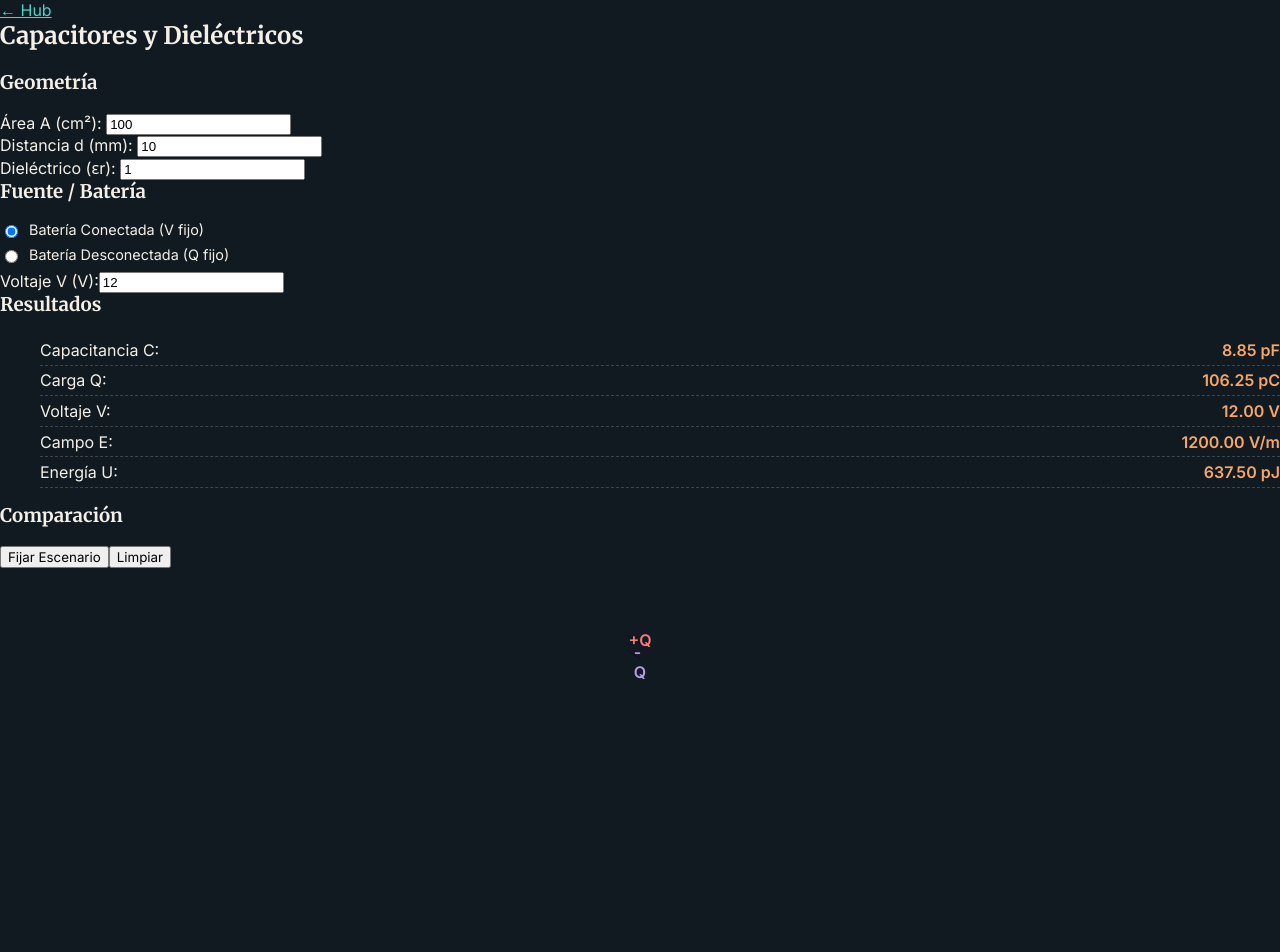
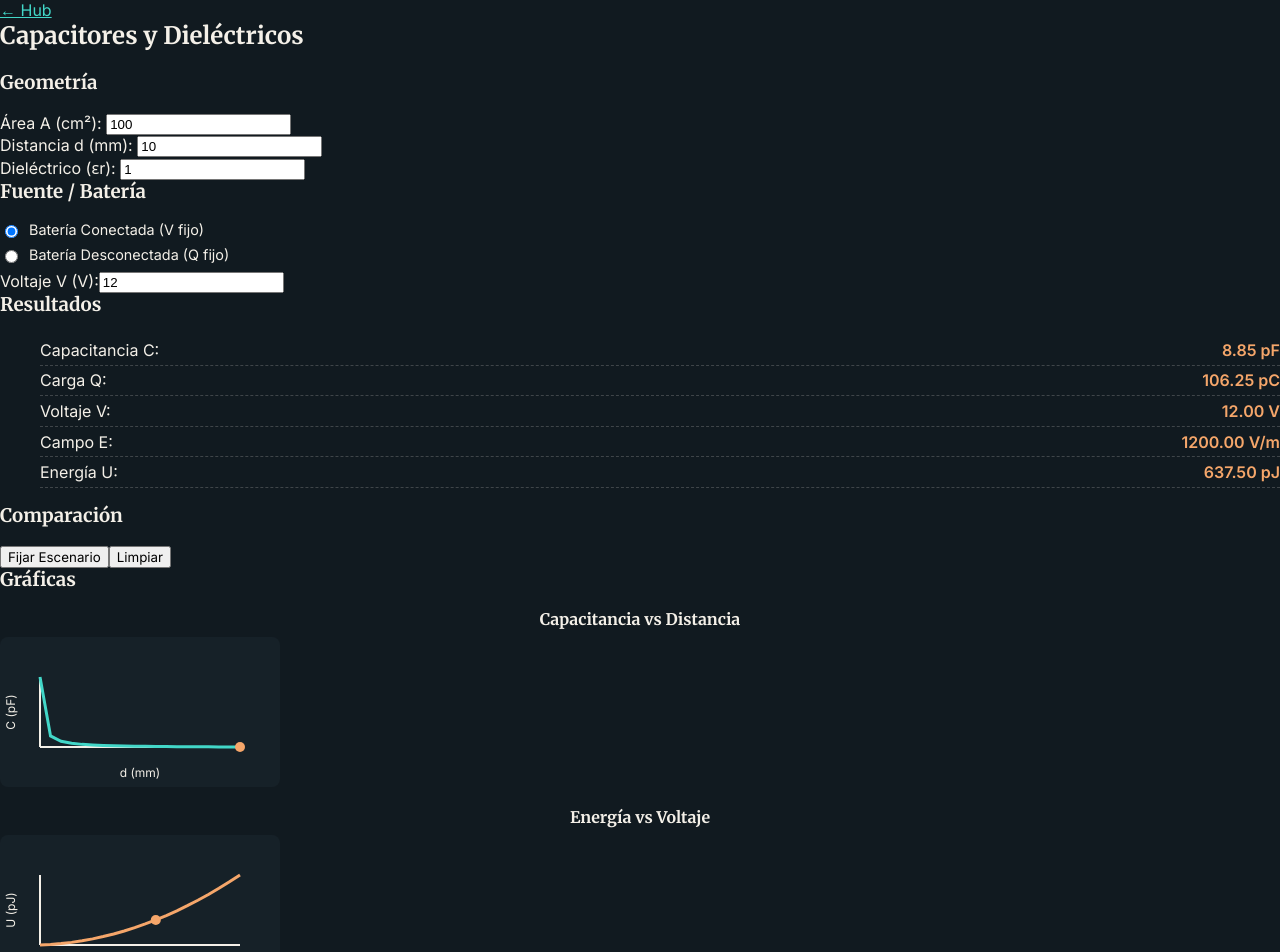
Before and after one commit to LouguiAcostaMedina/Simulador-FIsica-II, a React (Vite) app: page /capacitors in a window 1280 px wide. Shown: the top 952 px of the page. Before the commit the page ends 800 px from the top, so only its background shows below. Built offline with nearby package versions, Linux system fonts and the light colour scheme.

Commit message:
feat(u2): add schematic polarization and charts

```diff
--- a/src/modules/capacitors/presentation/Capacitor3DView.tsx
+++ b/src/modules/capacitors/presentation/Capacitor3DView.tsx
@@ -1,6 +1,6 @@
 import React from 'react'
 import { Canvas } from '@react-three/fiber'
-import { OrbitControls, Box, Html } from '@react-three/drei'
+import { OrbitControls, Box, Html, Sphere } from '@react-three/drei'
 import { CapacitorState, CapacitorMetrics } from '../domain/CapacitorMath'
 
 interface Props {
@@ -34,9 +34,32 @@
 
         {/* Dieléctrico (si aplica) */}
         {state.er > 1 && (
-           <Box args={[L, d_visual, L]} position={[0, 0, 0]}>
-              <meshPhysicalMaterial color="#42D7C8" transmission={0.9} opacity={1} transparent roughness={0.1} />
-           </Box>
+           <group>
+             <Box args={[L, d_visual, L]} position={[0, 0, 0]}>
+                <meshPhysicalMaterial color="#42D7C8" transmission={0.9} opacity={1} transparent roughness={0.1} />
+             </Box>
+             {/* Polarización Esquemática (Dipolos) */}
+             {Array.from({length: 3}).map((_, i) =>
+               Array.from({length: 3}).map((_, j) => {
+                 const x = (i - 1) * (L / 3)
+                 const z = (j - 1) * (L / 3)
+                 const dipoleSize = Math.min(d_visual * 0.2, 0.2)
+                 const sep = dipoleSize * 1.5
+                 return (
+                   <group key={`dipole-${i}-${j}`} position={[x, 0, z]}>
+                      {/* Carga inducida negativa arriba, cerca de la placa positiva */}
+                      <Sphere args={[dipoleSize, 16, 16]} position={[0, sep/2, 0]}>
+                        <meshStandardMaterial color="#B69BE8" />
+                      </Sphere>
+                      {/* Carga inducida positiva abajo, cerca de la placa negativa */}
+                      <Sphere args={[dipoleSize, 16, 16]} position={[0, -sep/2, 0]}>
+                        <meshStandardMaterial color="#F27C77" />
+                      </Sphere>
+                   </group>
+                 )
+               })
+             )}
+           </group>
         )}
 
         {/* Placa inferior (-) */}
--- a/src/modules/capacitors/presentation/CapacitorsModule.tsx
+++ b/src/modules/capacitors/presentation/CapacitorsModule.tsx
@@ -1,7 +1,9 @@
-import React from 'react'
+import React, { useMemo } from 'react'
 import { Link } from 'react-router-dom'
 import { useCapacitorSimulation } from './useCapacitorSimulation'
 import { Capacitor3DView } from './Capacitor3DView'
+import { SimpleLineChart } from '../../../shared/ui/SimpleLineChart'
+import { CapacitorMath } from '../domain/CapacitorMath'
 import './CapacitorsModule.css'
 
 export default function CapacitorsModule() {
@@ -80,6 +82,41 @@
           )}
         </section>
 
+        {isValid && (
+          <section className="control-group">
+            <h3>Gráficas</h3>
+            <SimpleLineChart
+               data={Array.from({length: 20}).map((_, i) => {
+                 const dTest = 0.0001 + i * 0.0005; // 0.1mm to 10mm approx
+                 const cTest = CapacitorMath.evaluate({ ...state, d: dTest }).C;
+                 return { x: dTest * 1000, y: cTest * 1e12 };
+               })}
+               title="Capacitancia vs Distancia"
+               xLabel="d (mm)"
+               yLabel="C (pF)"
+               currentValue={state.d * 1000}
+               width={280}
+               height={150}
+            />
+            <SimpleLineChart
+               data={Array.from({length: 20}).map((_, i) => {
+                 const vTest = 1 + i * 1;
+                 const qTest = 1e-12 + i * 1e-12;
+                 const testState = state.mode === 'fixed_V' ? { ...state, sourceValue: vTest } : { ...state, sourceValue: qTest };
+                 const mTest = CapacitorMath.evaluate(testState);
+                 return { x: state.mode === 'fixed_V' ? vTest : qTest * 1e12, y: mTest.U * 1e12 };
+               })}
+               title={state.mode === 'fixed_V' ? "Energía vs Voltaje" : "Energía vs Carga"}
+               xLabel={state.mode === 'fixed_V' ? "V (V)" : "Q (pC)"}
+               yLabel="U (pJ)"
+               currentValue={state.mode === 'fixed_V' ? state.sourceValue : state.sourceValue * 1e12}
+               color="#F5A66A"
+               width={280}
+               height={150}
+            />
+          </section>
+        )}
+
       </aside>
 
       <main className="electric-canvas-area">
--- /dev/null
+++ b/src/shared/ui/SimpleLineChart.tsx
@@ -0,0 +1,65 @@
+import React from 'react';
+
+interface Point {
+  x: number;
+  y: number;
+}
+
+interface Props {
+  data: Point[];
+  title: string;
+  xLabel: string;
+  yLabel: string;
+  width?: number;
+  height?: number;
+  color?: string;
+  currentValue?: number; // X value of the current point to highlight
+}
+
+export function SimpleLineChart({ data, title, xLabel, yLabel, width = 300, height = 200, color = '#42D7C8', currentValue }: Props) {
+  if (data.length === 0) return null;
+
+  const pad = 40;
+  const minX = Math.min(...data.map(d => d.x));
+  const maxX = Math.max(...data.map(d => d.x));
+  const minY = Math.min(...data.map(d => d.y));
+  const maxY = Math.max(...data.map(d => d.y));
+
+  const rangeX = maxX - minX === 0 ? 1 : maxX - minX;
+  const rangeY = maxY - minY === 0 ? 1 : maxY - minY;
+
+  const getX = (val: number) => pad + ((val - minX) / rangeX) * (width - 2 * pad);
+  const getY = (val: number) => height - pad - ((val - minY) / rangeY) * (height - 2 * pad);
+
+  const pointsStr = data.map(d => `${getX(d.x)},${getY(d.y)}`).join(' ');
+
+  let currentPoint = null;
+  if (currentValue !== undefined) {
+    // find closest
+    const closest = data.reduce((prev, curr) => Math.abs(curr.x - currentValue) < Math.abs(prev.x - currentValue) ? curr : prev);
+    currentPoint = closest;
+  }
+
+  return (
+    <div className="chart-container" style={{ margin: '1rem 0' }}>
+      <h4 style={{ textAlign: 'center', margin: '0 0 0.5rem' }}>{title}</h4>
+      <svg width={width} height={height} style={{ background: 'rgba(28, 41, 48, 0.5)', borderRadius: '8px' }}>
+        {/* Axes */}
+        <line x1={pad} y1={height - pad} x2={width - pad} y2={height - pad} stroke="#F4F0E8" strokeWidth="2" />
+        <line x1={pad} y1={pad} x2={pad} y2={height - pad} stroke="#F4F0E8" strokeWidth="2" />
+
+        {/* Labels */}
+        <text x={width / 2} y={height - 10} fill="#F4F0E8" fontSize="12" textAnchor="middle">{xLabel}</text>
+        <text x={15} y={height / 2} fill="#F4F0E8" fontSize="12" textAnchor="middle" transform={`rotate(-90 15,${height/2})`}>{yLabel}</text>
+
+        {/* Line */}
+        <polyline fill="none" stroke={color} strokeWidth="3" points={pointsStr} />
+
+        {/* Current point highlight */}
+        {currentPoint && (
+          <circle cx={getX(currentPoint.x)} cy={getY(currentPoint.y)} r="5" fill="#F5A66A" />
+        )}
+      </svg>
+    </div>
+  );
+}
```
